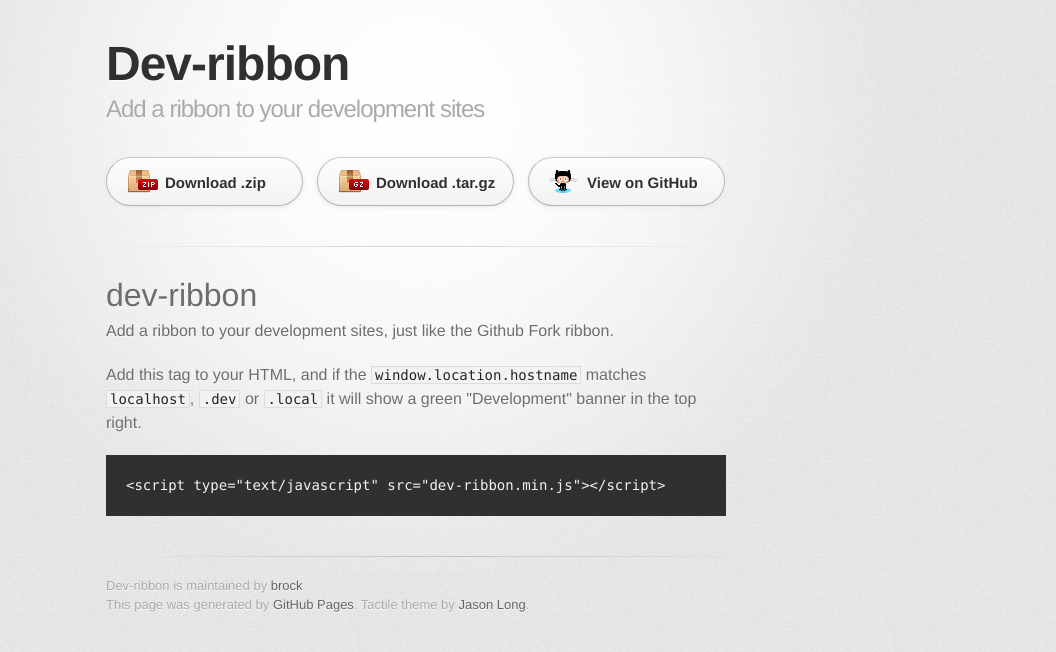
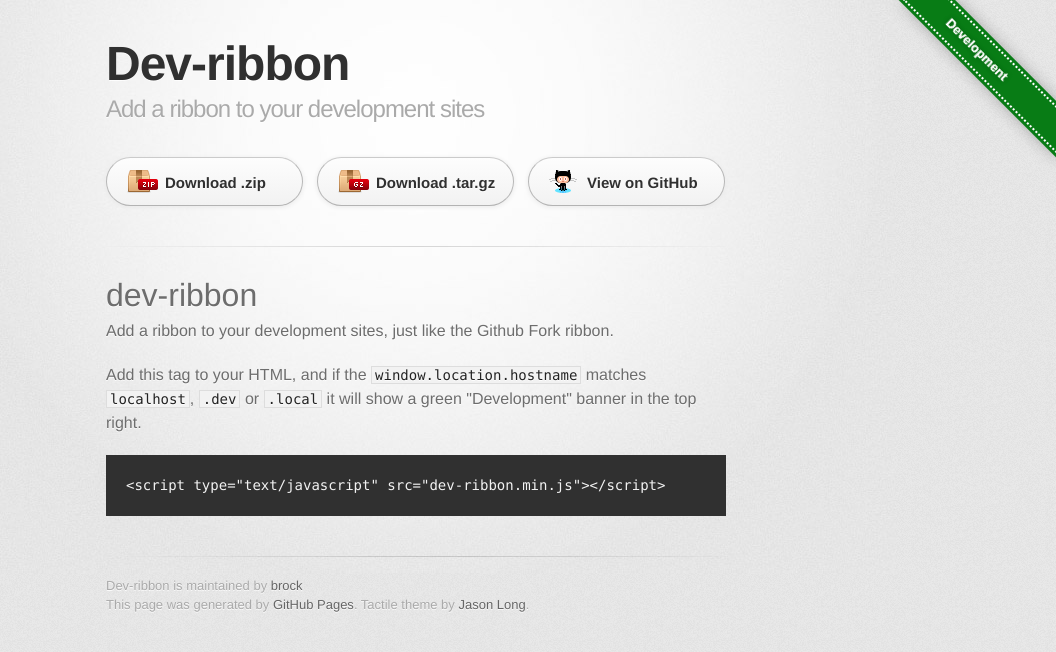
Before and after one commit to brock/dev-ribbon, a plain HTML site: page index.html in a window 1280 px wide. Shown: the whole page, without its empty margins (224-1280 px from the left). Drawn offline with Linux system fonts and the light colour scheme; a web font is replaced by a local one.

Commit message:
add the development ribbon to gh-pages

```diff
--- a/index.html
+++ b/index.html
@@ -50,5 +50,6 @@
 
       </div>
     </div>
+    <div style='position:fixed;padding:5px 45px;width:130px;background-color:#087c15;color:#fff;font-size:13px;font-family:sans-serif;text-decoration:none; font-weight:bold;-webkit-backface-visibility:hidden;border:2px dotted #fff;box-shadow:0 0 0 3px #087c15,0 0 20px -3px rgba(0,0,0,.5);text-shadow:0 0 0 #fff,0 0 5px rgba(0,0,0,.3);top:50px;right:-50px;-ms-transform:rotate(45deg);-moz-transform:rotate(45deg);-webkit-transform:rotate(45deg);transform: rotate(45deg);'>Development</div>
   </body>
 </html>
```
